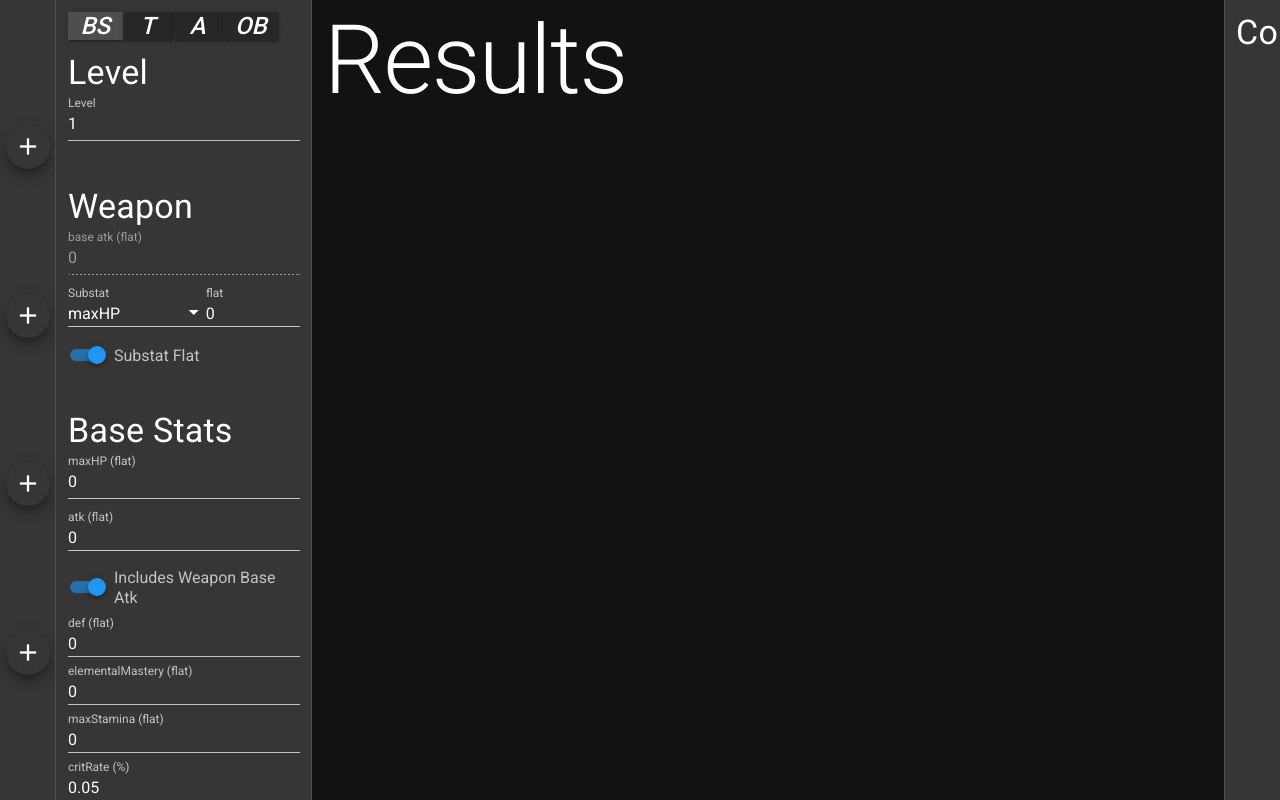
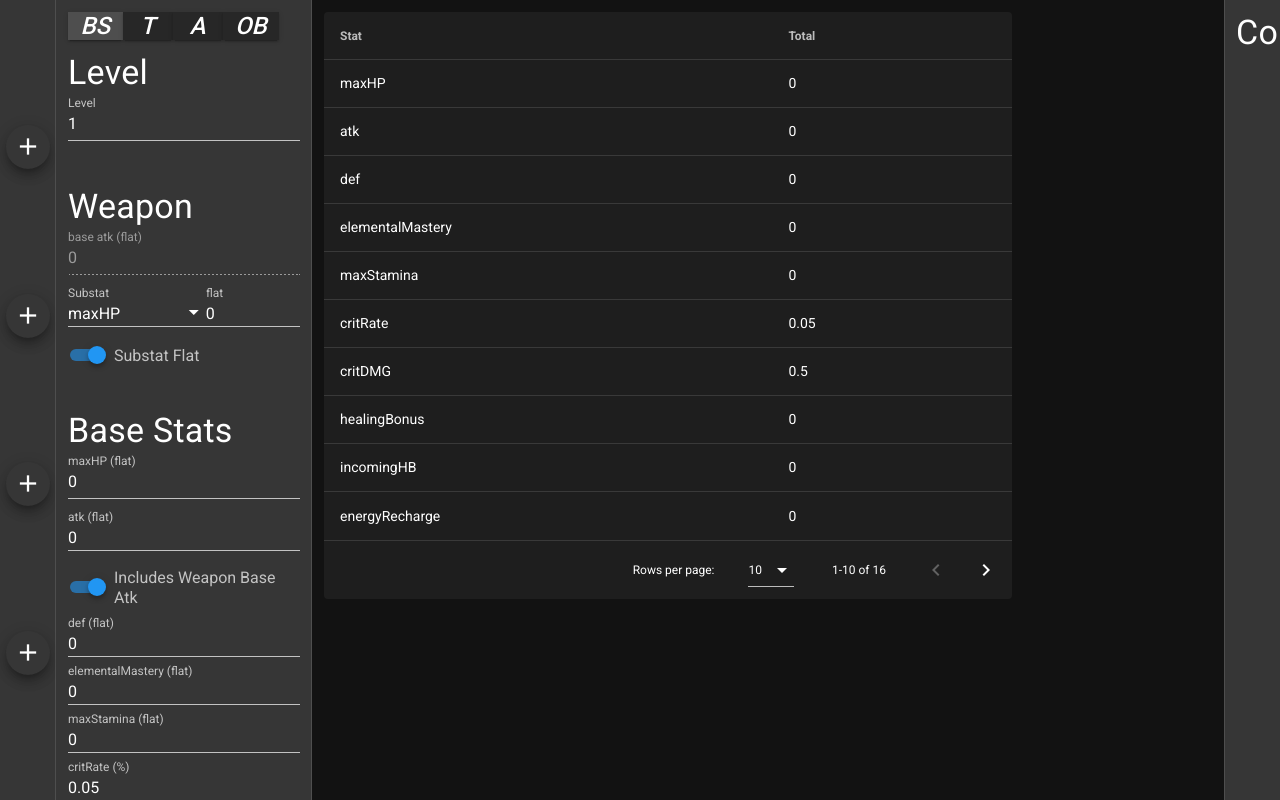
Before and after one commit to quasikyo/genshinstatcalc, a Vue app: page / in a window 1280 px wide. Built offline with nearby package versions, Linux system fonts and the light colour scheme.

Commit message:
Rudimentary table

```diff
--- a/src/components/CharacterData.vue
+++ b/src/components/CharacterData.vue
@@ -60,6 +60,12 @@ export default {
 </script>
 
 <style>
+#characterData {
+  top: 0;
+  position: sticky;
+  height: 100%;
+}
+
 #characterData .v-navigation-drawer__content {
   scrollbar-width: thin;
 }
--- a/src/components/Results.vue
+++ b/src/components/Results.vue
@@ -1,17 +1,42 @@
 <template>
-  <section id="results">
-    <v-container>
-      <h1 class="text-h1">Results</h1>
+  <section id="results" style="">
+    <v-container fluid>
+      <v-data-table
+        :headers="headers"
+        :items="items"
+      />
     </v-container>
   </section>
 </template>
 
 <script>
+import { mapGetters } from 'vuex';
+
 export default {
   name: 'Results',
+  computed: {
+    ...mapGetters('stats', ['statNames', 'totalStat',]),
+    headers() {
+      return [
+        { text: 'Stat', align: 'start', value: 'stat', },
+        { text: 'Total', value: 'value', },
+      ];
+    },
+    items() {
+      const stats = this.statNames(null, true);
+      return stats.map((stat) => {
+        return {
+          stat,
+          value: this.totalStat(stat),
+        };
+      });
+    },
+  }
 };
 </script>
 
 <style>
-
+#results {
+  width: 100%;
+}
 </style>
```
